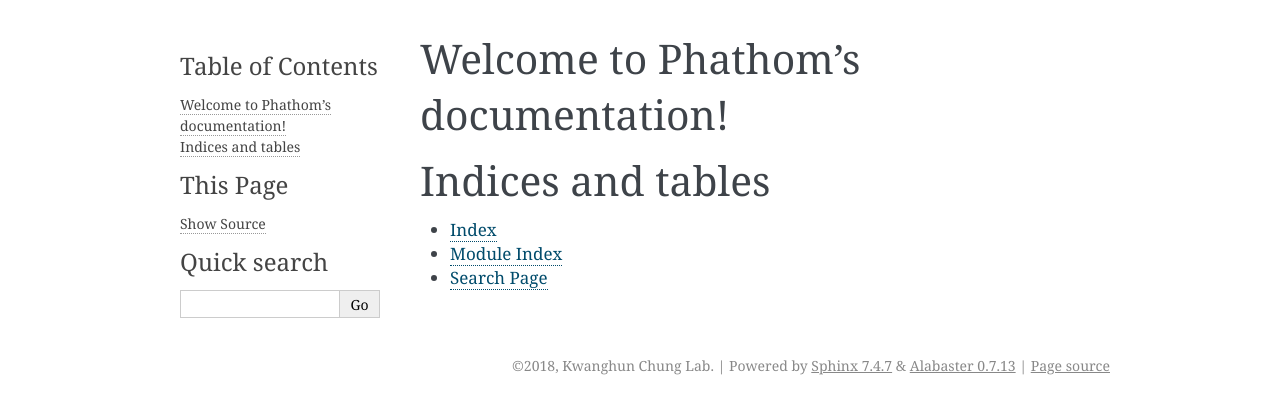
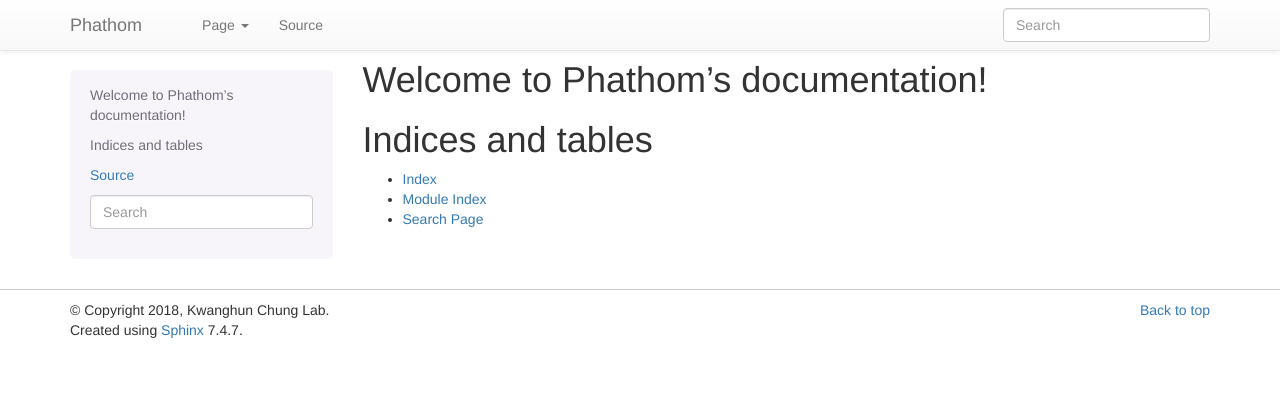
Before and after one commit to chunglabmit/phathom, a Sphinx documentation site: the page built from docs/index.rst, in a window 1280 px wide. Shown: the top 414 px of the page. Built offline with Sphinx 7.4.7, drawn with Linux system fonts in a browser that asks for light colours; formulas are drawn with MathJax 3.

Commit message:
Change Sphinx docs to use bootstrap theme

```diff
--- a/docs/conf.py
+++ b/docs/conf.py
@@ -15,6 +15,9 @@
 # import os
 # import sys
 # sys.path.insert(0, os.path.abspath('.'))
+
+# -- Sphinx Bootstrap Theme --------------------------------------------------
+import sphinx_bootstrap_theme
 
 
 # -- Project information -----------------------------------------------------
@@ -75,7 +78,8 @@
 # The theme to use for HTML and HTML Help pages.  See the documentation for
 # a list of builtin themes.
 #
-html_theme = 'alabaster'
+html_theme = 'bootstrap'
+html_theme_path = sphinx_bootstrap_theme.get_html_theme_path()
 
 # Theme options are theme-specific and customize the look and feel of a theme
 # further.  For a list of options available for each theme, see the
```
